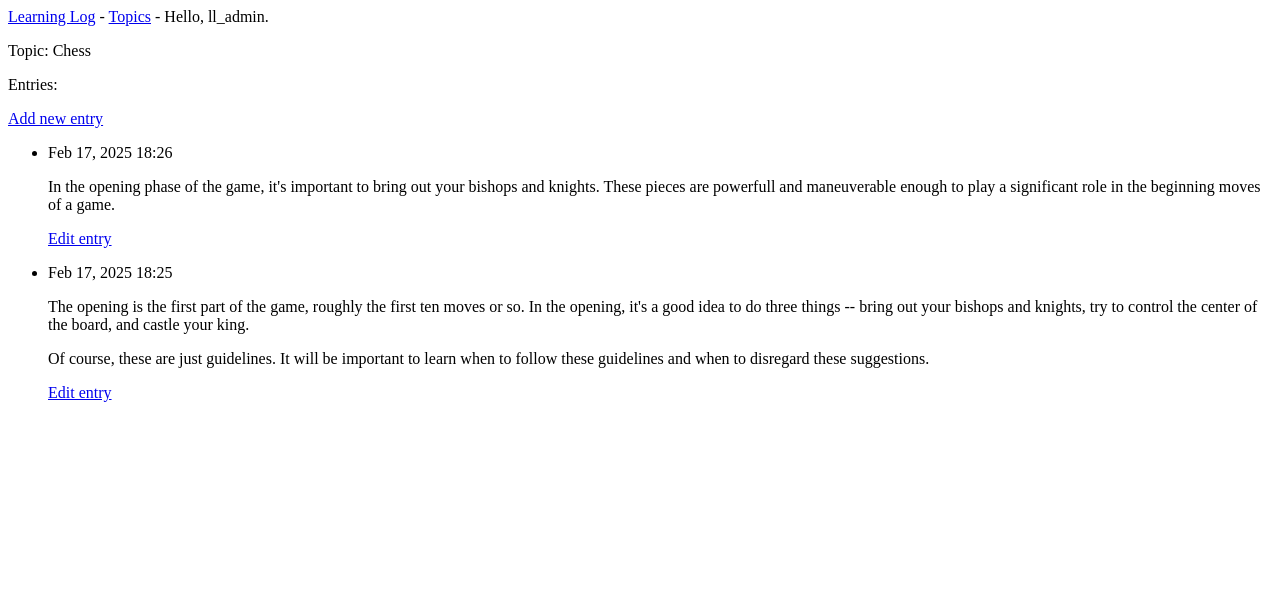
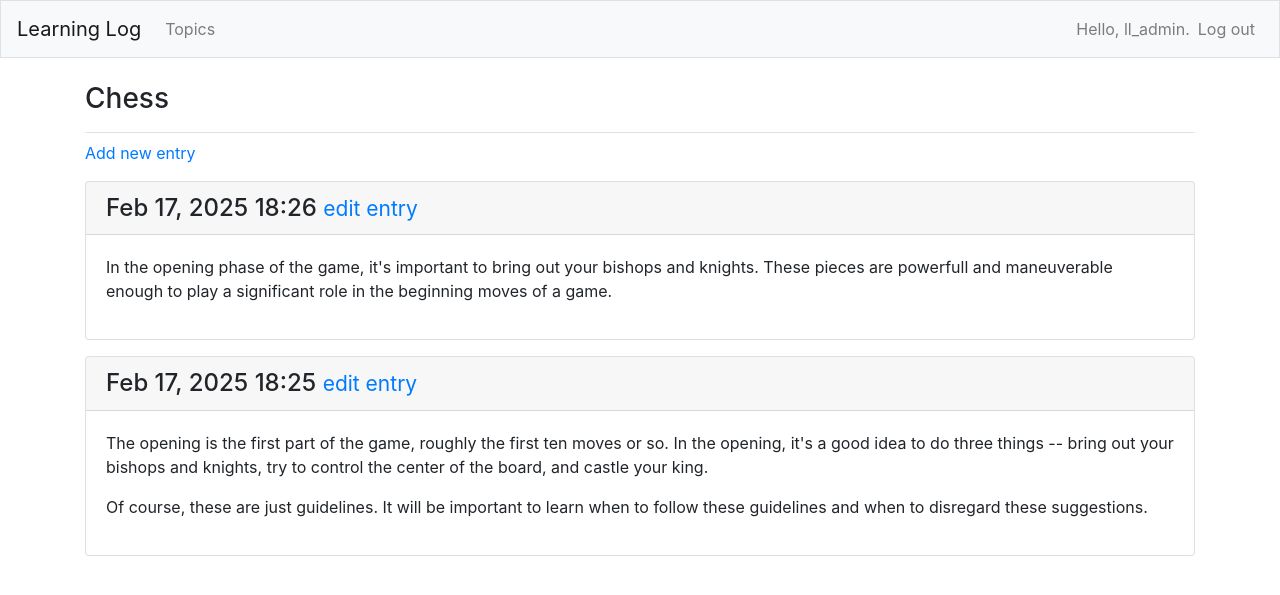
Before and after one commit to joshuavansynghel/Django-web-app, a Django app: page /topics/1/ in a window 1280 px wide. Shown: the top 595 px of the page. Run offline with Django 5.2, Linux system fonts and the light colour scheme; a user stored in the database is signed in; data comes from the database, SQL or seed files in the repository; both versions use the stored data as it was after the commit; some libraries are stand-ins or nearby versions.

Commit message:
style project

```diff
--- a/learning_log/settings.py
+++ b/learning_log/settings.py
@@ -34,6 +34,9 @@ INSTALLED_APPS = [
 	# My apps
 	'learning_logs',
 	'users',
+
+	# Third party apps.
+	'bootstrap4',
 
 	# Default django apps.
     'django.contrib.admin',
--- a/learning_logs/models.py
+++ b/learning_logs/models.py
@@ -1,9 +1,11 @@
 from django.db import models
+from django.contrib.auth.models import User
 
 class Topic(models.Model):
 	"""A topic the user is learning about."""
 	text = models.CharField(max_length=200)
 	date_added = models.DateTimeField(auto_now_add=True)
+	owner = models.ForeignKey(User, on_delete=models.CASCADE)
 
 	def __str__(self):
 		"""Return a string represenation of the model."""
--- a/learning_logs/templates/learning_logs/base.html
+++ b/learning_logs/templates/learning_logs/base.html
@@ -1,11 +1,68 @@
-<p>
-  <a href="{% url 'learning_logs:index' %}">Learning Log</a> -
-  <a href="{% url 'learning_logs:topics' %}">Topics</a> -
-  {% if user.is_authenticated %}
-    Hello, {{ user.username }}.
-  {% else %}
-    <a href="{% url 'users:login' %}">Log in</a>
-  {% endif %}
-</p>
+{% load bootstrap4 %}
 
-{% block content %}{% endblock content %}
+<!doctype html>
+<html lang="en">
+<head>
+  <meta charset="utf-8">
+  <meta name="viewport" content="width=device-width, initial-scale=1,
+    shrink-to-fit=no">
+  <title>Learning Log</title>
+
+  {% bootstrap_css %}
+  {% bootstrap_javascript jquery='full' %}
+
+</head>
+<body>
+
+  <nav class="navbar navbar-expand-md navbar-light bg-light mb-4 border">
+
+    <a class="navbar-brand" href="{% url 'learning_logs:index'%}">
+	  Learning Log</a>
+
+	<button class="navbar-toggler" type="button" data-toggle="collapse"
+	  data-target="#navbarCollapse" aria-controls="navbarCollapse"
+	  aria-expanded="false" aria-label="Toggle navigation">
+	  <span class="navbar-toggler-icon"></span></button>
+    <div class="collapse navbar-collapse" id="navbarCollapse">
+      <ul class="navbar-nav mr-auto">
+	    <li class="nav-item">
+		  <a class="nav-link" href="{% url 'learning_logs:topics'%}">
+		    Topics</a></li>
+	  </ul>
+	  <ul class="navbar-nav ml_auto">
+	    {% if user.is_authenticated %}
+	      <li class="nav-item">
+		    <span class="navbar-text">Hello, {{ user.username }}.</span>
+		  </li>
+		  <li class="nav-item">
+			<a class="nav-link" href="#" onclick="event.preventDefault(); document.getElementById('logout-form').submit();">
+				Log out
+			</a>
+		  </li>
+		  <form id="logout-form" method="post" action="{% url 'users:logout' %}" style="display:none;">
+			{% csrf_token %}
+		  </form>
+	    {% else %}
+	      <li class="nav-item">
+		    <a class="nav-link" href="{% url 'users:register' %}">Register</a>
+		  </li>
+		  <li class="nav-item">
+		    <a class="nav-link" href="{% url 'users:login' %}">Log in</a>
+		  </li>
+	    {% endif %}
+	  </ul>
+    </div>
+  </nav>
+
+  <main role="main" class="container">
+	<div class="pb-2 mb-2 border-bottom">
+	  {% block page_header %}{% endblock page_header %}
+	</div>
+	<div>
+	  {% block content %}{% endblock content %}
+	</div>
+  </main>
+
+</body>
+
+</html>
--- a/learning_logs/templates/learning_logs/topic.html
+++ b/learning_logs/templates/learning_logs/topic.html
@@ -1,24 +1,27 @@
 {% extends "learning_logs/base.html" %}
 
+{% block page_header %}
+  <h3>{{ topic }}</h3>
+{% endblock page_header %}
+
 {% block content %}
-
-  <p>Topic: {{ topic }}</p>
-
-  <p>Entries:</p>
   <p>
 	<a href="{% url 'learning_logs:new_entry' topic.id %}">Add new entry</a>
   </p>
-  <ul>
+
   {% for entry in entries %}
-    <li>
-      <p>{{ entry.date_added|date:'M d, Y H:i' }}</p>
-	  <p>{{ entry.text|linebreaks }}</p>
-	  <p>
-		<a href="{% url 'learning_logs:edit_entry' entry.id %}">Edit entry</a>
-	  </p>
-    </li>
+    <div class="card mb-3">
+	  <h4 class="card-header">
+		{{ entry.date_added|date:'M d, Y H:i' }}
+		<small><a href="{% url 'learning_logs:edit_entry' entry.id %}">
+			edit entry</a></small>
+	  </h4>
+	  <div class="card-body">
+		{{ entry.text|linebreaks }}
+	  </div>
+	</div>
   {% empty %}
-    <li>There are no entries for this topic yet.</li>
+    <p>There are no entries for this topic yet.</p>
   {% endfor %}
-  </ul>
+
 {% endblock content %}
--- a/learning_logs/views.py
+++ b/learning_logs/views.py
@@ -1,5 +1,6 @@
 from django.shortcuts import render, redirect
 from django.contrib.auth.decorators import login_required
+from django.http import Http404
 
 from .models import Topic, Entry
 from .forms import TopicForm, EntryForm
@@ -8,20 +9,26 @@ def index(request):
 	"""The home page for Learning Log."""
 	return render(request, 'learning_logs/index.html')
 
-
+@login_required
 def topics(request):
 	"""Show all topics."""
-	topics = Topic.objects.order_by('date_added')
+	topics = Topic.objects.filter(owner=request.user).order_by('date_added')
 	context = {'topics': topics}
 	return render(request, 'learning_logs/topics.html', context)
 
+@login_required
 def topic(request, topic_id):
 	"""Show a single topic and all its entries."""
 	topic = Topic.objects.get(id=topic_id)
+	# Make sure the topic belongs to the current user.
+	if topic.owner != request.user:
+		raise Http404
+
 	entries = topic.entry_set.order_by('-date_added')
 	context = {'topic': topic, 'entries': entries}
 	return render(request, 'learning_logs/topic.html', context)
 
+@login_required
 def new_topic(request):
 	"""Add a new topic."""
 	if request.method != 'POST':
@@ -31,13 +38,16 @@ def new_topic(request):
 		# POST data submitted; process data.
 		form = TopicForm(data=request.POST)
 		if form.is_valid():
-			form.save()
+			new_topic = form.save(commit=False)
+			new_topic.owner = request.user
+			new_topic.save()
 			return redirect('learning_logs:topics')
 
 	# Display a blank or invalid form.
 	context = {'form': form}
 	return render(request, 'learning_logs/new_topic.html', context)
 
+@login_required
 def new_entry(request, topic_id):
 	"""Add a new entry for a particular topic."""
 	topic = Topic.objects.get(id=topic_id)
@@ -52,16 +62,19 @@ def new_entry(request, topic_id):
 			new_entry = form.save(commit=False)
 			new_entry.topic = topic
 			new_entry.save()
-			return redirect('learnign_logs:topic', topic_id=topic_id)
+			return redirect('learning_logs:topic', topic_id=topic_id)
 
 	# Display a blank or invalid form.
 	context = {'topic': topic, 'form': form}
 	return render(request, 'learning_logs/new_entry.html', context)
 
+@login_required
 def edit_entry(request, entry_id):
 	"""Edit an existing entry."""
 	entry = Entry.objects.get(id=entry_id)
 	topic = entry.topic
+	if topic.owner != request.user:
+		raise Http404
 
 	if request.method != 'POST':
 		# Initial request; pre-fill form with the current entry.
--- /dev/null
+++ b/users/templates/registration/logged_out.html
@@ -0,0 +1,5 @@
+{% extends 'learning_logs/base.html' %}
+
+{% block content %}
+  <p>You have been logged out. Thank you for visiting!</p>
+{% endblock content %}
--- a/users/urls.py
+++ b/users/urls.py
@@ -10,4 +10,7 @@ app_name = 'users'
 urlpatterns = [
 	# Include default auth urls.
 	path('', include('django.contrib.auth.urls')),
+
+	# Registration page.
+	path('register/', views.register, name='register'),
 ]
```
Also changed, not shown: learning_logs/templates/learning_logs/index.html (+12 -3 lines), learning_logs/templates/learning_logs/topics.html (+8 -7 lines), users/templates/registration/login.html (+11 -10 lines), users/templates/registration/register.html (added, +12 -0 lines), users/views.py (+19 -0 lines), db.sqlite3, learning_logs/migrations/0003_topic_owner.py (added), 3 other files.
